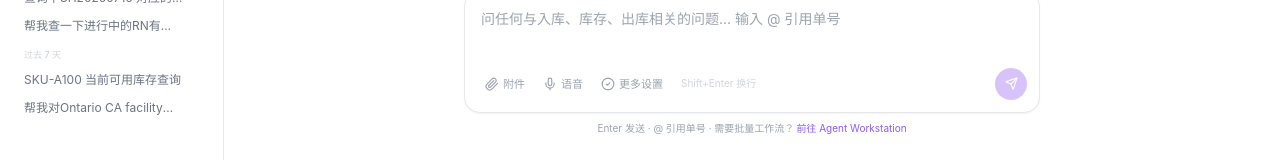
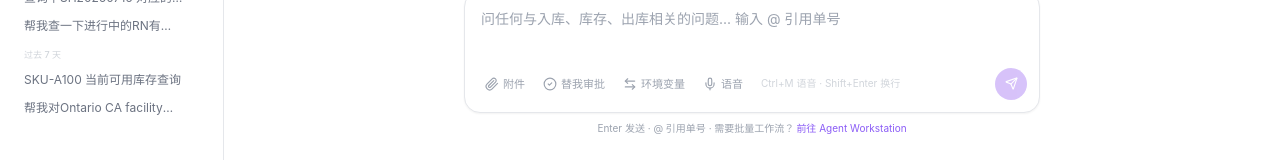
Before and after one commit to WYJade/CP-Announcement-management, a React (Vite) app: page /agents in a window 1280 px wide. Both pictures are taken after a click on the element 111 px from the left and 430 px from the top of the page. Shown: the part 404-564 px from the top of the page. Built offline with nearby package versions, Linux system fonts and the light colour scheme.

Commit message:
fix: toolbar 4-btn restored, dropdown z-9999, sidebar menu right-aligned

```diff
--- a/src/components/Agents/AgentWorkstation.tsx
+++ b/src/components/Agents/AgentWorkstation.tsx
@@ -664,26 +664,32 @@ function ChatView() {
                 <div className="flex items-center gap-1 px-3 pb-3 pt-1">
                   <div className="flex items-center gap-0.5 flex-1">
                     <ToolBtn icon={<Paperclip size={14}/>} label="附件" />
-                    <ToolBtn icon={<Mic size={14}/>} label="语音" />
-                    {/* 低频设置收纳 */}
-                    <ToolBtn icon={<CheckCircle2 size={14}/>} label="更多设置" hasDropdown
+                    <ToolBtn icon={<CheckCircle2 size={14}/>} label="替我审批" hasDropdown
                       dropdownContent={
                         <div className="p-3 space-y-3 w-64">
                           <p className="text-[10px] font-semibold text-gray-400 uppercase mb-1">权限模式</p>
                           <ToggleRow icon={<ArrowLeftRight size={13}/>} label="请求批准" desc="工具执行前请求确认，适合高风险或调试场景。" />
                           <ToggleRow icon={<CheckCircle2 size={13}/>} label="替我审批" desc="使用默认安全策略，推荐日常使用。" defaultOn />
                           <ToggleRow icon={<Shield size={13}/>} label="完全访问权限" desc="默认允许工具执行，适合可信会话。" />
-                          <div className="border-t border-gray-100 pt-2 mt-1">
-                            <p className="text-[10px] font-semibold text-gray-400 uppercase mb-2">环境变量</p>
-                            <div className="space-y-1">
-                              <ToggleRow icon={<ArrowLeftRight size={13}/>} label="允许 Agent 自主修改环境变量" desc="开启后，Agent 可根据任务需要调整运行环境。" />
-                            </div>
-                            <button className="mt-2 text-[11px] text-primary-600 border border-primary-200 rounded-lg px-2 py-1 hover:bg-primary-50 w-full">+ 添加自定义环境变量</button>
+                        </div>
+                      }
+                    />
+                    <ToolBtn icon={<ArrowLeftRight size={14}/>} label="环境变量" hasDropdown
+                      dropdownContent={
+                        <div className="p-3 space-y-3 w-64">
+                          <div className="space-y-1">
+                            <ToggleRow icon={<ArrowLeftRight size={13}/>} label="允许 Agent 自主修改环境变量" desc="开启后，Agent 可根据任务需要调整运行环境。" />
+                          </div>
+                          <div className="border-t border-gray-100 pt-2">
+                            <p className="text-xs font-semibold text-gray-800 mb-0.5">自定义环境变量</p>
+                            <p className="text-[11px] text-gray-500 mb-2">为当前对话配置 Agent 运行所需的环境变量。</p>
+                            <button className="text-[11px] text-primary-600 border border-primary-200 rounded-lg px-2 py-1 hover:bg-primary-50 w-full">+ 添加</button>
                           </div>
                         </div>
                       }
                     />
-                    <span className="text-[10px] text-gray-300 ml-2 select-none hidden sm:inline">Shift+Enter 换行</span>
+                    <ToolBtn icon={<Mic size={14}/>} label="语音" />
+                    <span className="text-[10px] text-gray-300 ml-2 select-none hidden sm:inline">Ctrl+M 语音 · Shift+Enter 换行</span>
                   </div>
 
                   {/* Send button */}
@@ -874,9 +880,10 @@ function ChatView() {
               <div className="flex items-center gap-1 px-3 pb-3 pt-1">
                 <div className="flex items-center gap-0.5 flex-1">
                   <ToolBtn icon={<Paperclip size={14}/>} label="附件" />
+                  <ToolBtn icon={<CheckCircle2 size={14}/>} label="替我审批" />
+                  <ToolBtn icon={<ArrowLeftRight size={14}/>} label="环境变量" />
                   <ToolBtn icon={<Mic size={14}/>} label="语音" />
-                  <ToolBtn icon={<CheckCircle2 size={14}/>} label="更多设置" />
-                  <span className="text-[10px] text-gray-300 ml-1 select-none hidden sm:inline">Shift+Enter 换行</span>
+                  <span className="text-[10px] text-gray-300 ml-1 select-none hidden sm:inline">Ctrl+M 语音 · Shift+Enter 换行</span>
                 </div>
                 <button
                   onClick={() => handleSend()}
@@ -916,8 +923,8 @@ function ToolBtn({ icon, label, hasDropdown, dropdownContent }: {
       </button>
       {hasDropdown && open && (
         <>
-          <div className="fixed inset-0 z-40" onClick={() => setOpen(false)} />
-          <div className="absolute bottom-full left-0 mb-2 bg-white border border-gray-200 rounded-xl shadow-xl z-50 min-w-[240px]">
+          <div className="fixed inset-0 z-[9998]" onClick={() => setOpen(false)} />
+          <div className="absolute bottom-full left-0 mb-2 bg-white border border-gray-200 rounded-xl shadow-2xl z-[9999] min-w-[240px]">
             {dropdownContent}
           </div>
         </>
--- a/src/components/Layout/NavSidebar.tsx
+++ b/src/components/Layout/NavSidebar.tsx
@@ -687,10 +687,10 @@ function NavSidebar() {
                         </span>
                       </button>
 
-                      {/* Context menu — 截图风格 */}
+                      {/* Context menu — 截图风格，向下弹出避免溢出侧边栏 */}
                       {activeMenu === item.id && (
                         <div
-                          className="absolute left-full top-0 ml-1 z-[999] bg-white border border-gray-200 rounded-xl shadow-xl overflow-hidden w-48"
+                          className="absolute right-0 top-6 z-[9999] bg-white border border-gray-200 rounded-xl shadow-xl overflow-hidden w-48"
                           onClick={e => e.stopPropagation()}
                         >
                           {/* Timestamp */}
```
